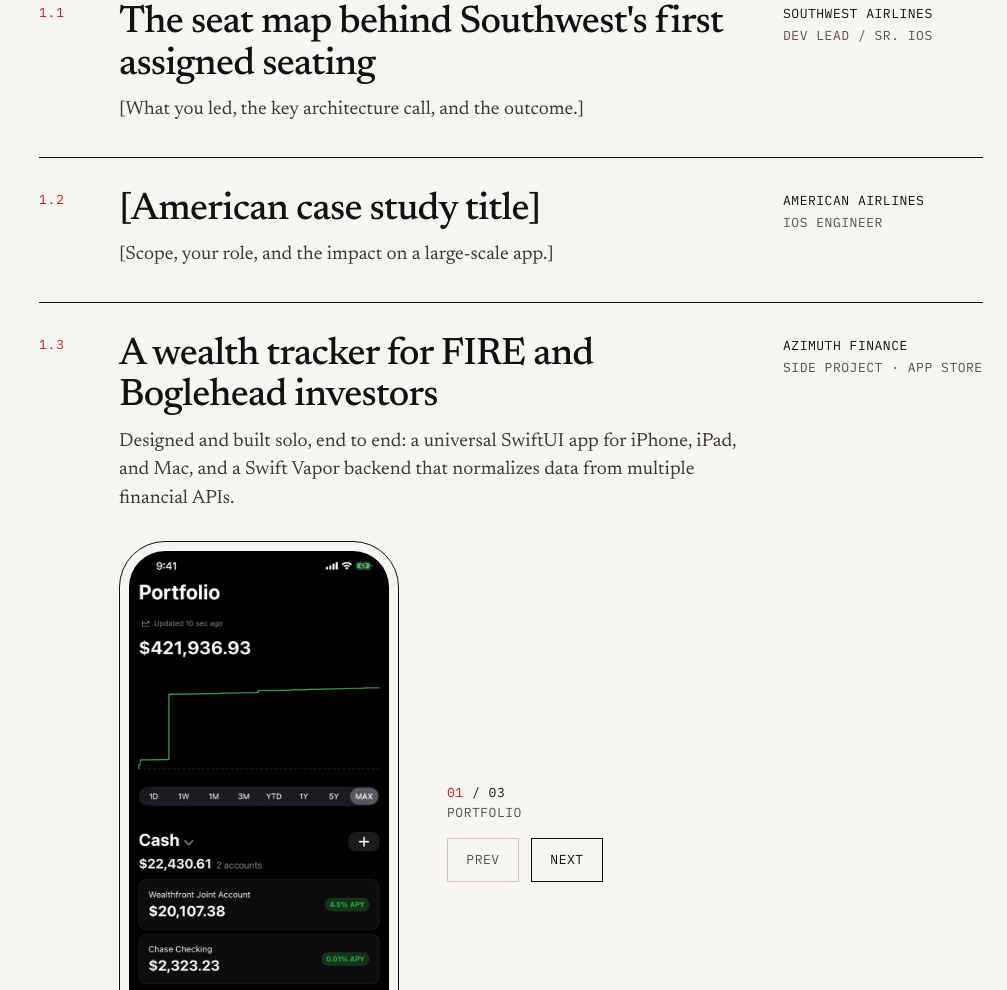
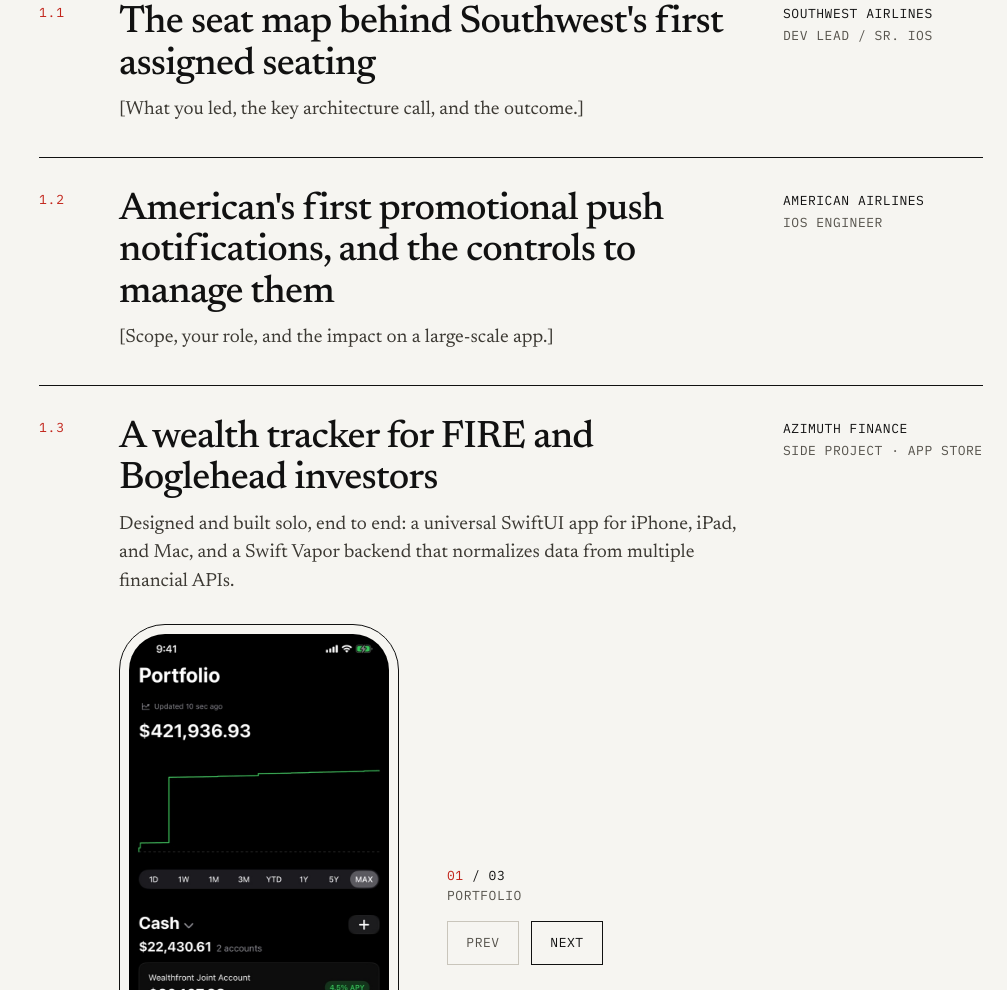
Before and after one commit to cjlarsen/christopherlarsen.github.io, a plain HTML site: page index.html in a window 1280 px wide. Shown: the part 875-1865 px from the top of the page, without its empty margins (273-1280 px from the left). Drawn offline with Linux system fonts and the light colour scheme.

Commit message:
add american title

```diff
--- a/index.html
+++ b/index.html
@@ -84,7 +84,7 @@
             <a class="case" href="#">
               <span class="case-num mono accent-sm">1.2</span>
               <div class="case-main">
-                <span class="case-title">[American case study title]</span>
+                <span class="case-title">American's first promotional push notifications, and the controls to manage them</span>
                 <span class="secondary">[Scope, your role, and the impact on a large-scale app.]</span>
               </div>
               <div class="case-meta mono">
```
